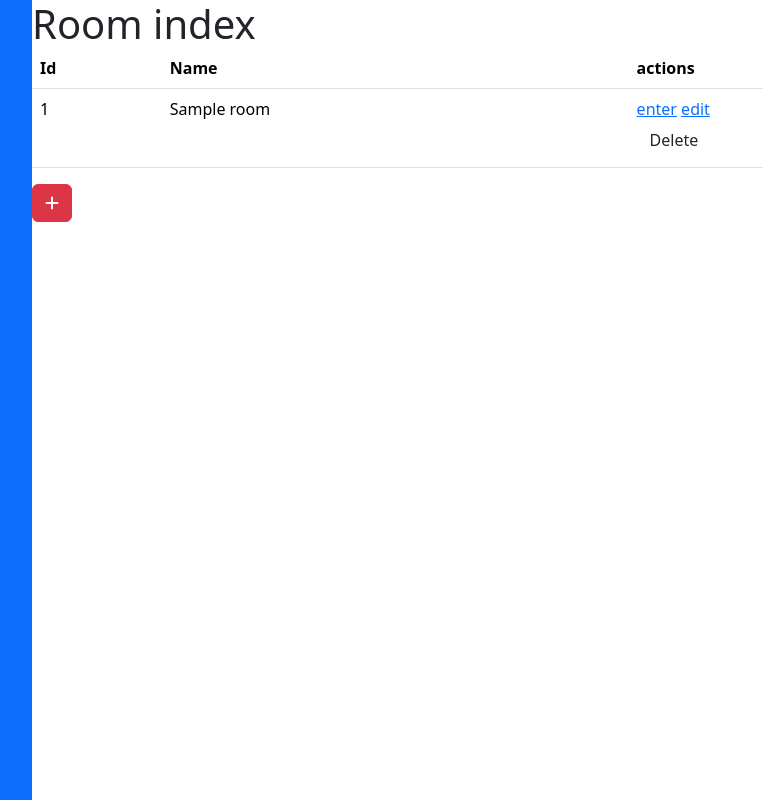
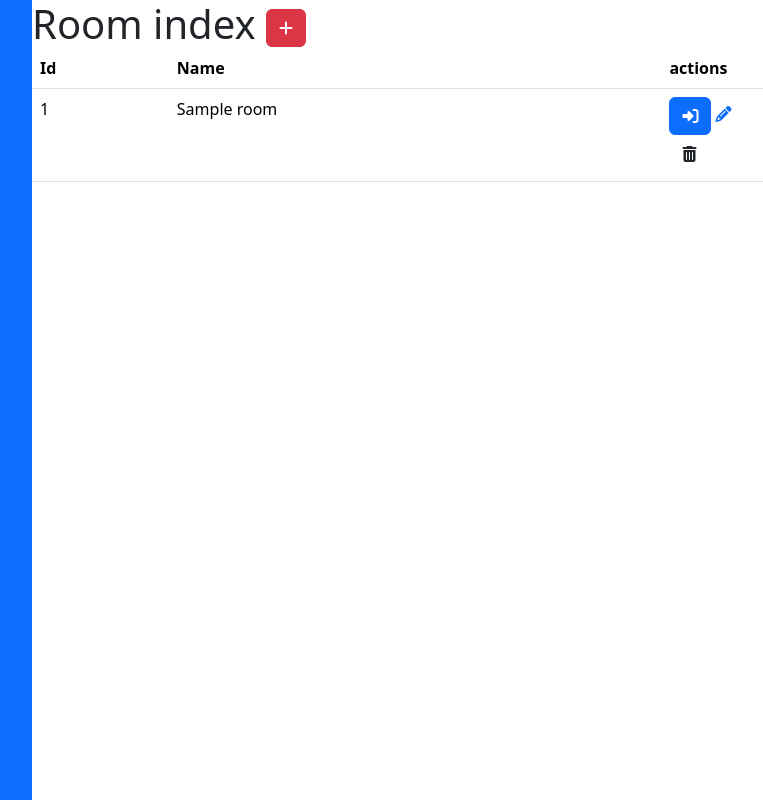
Before and after one commit to danielp67/online-chat, a Symfony app: template templates/room/index.html.twig in a window 1280 px wide. Shown: the whole page, without its empty margins (288-1051 px from the left). Run offline with Twig, Linux system fonts and the light colour scheme; the template is opened without the code that fills it: most values are stand-ins (such as "Sample title", 1, 10 or a date in 2020); some libraries are stand-ins or nearby versions.

Commit message:
improve edit and delete room

```diff
--- a/src/Controller/RoomController.php
+++ b/src/Controller/RoomController.php
@@ -92,7 +92,7 @@ class RoomController extends AbstractController
         ]);
     }
 
-    #[Route('/{id}', name: 'app_room_delete', methods: ['POST'])]
+    #[Route('/{id}/delete', name: 'app_room_delete', methods: ['GET','POST'])]
     public function delete(Request $request, Room $room, RoomRepository $roomRepository): Response
     {
         if ($this->isCsrfTokenValid('delete'.$room->getId(), $request->request->get('_token'))) {
--- a/src/Entity/Room.php
+++ b/src/Entity/Room.php
@@ -15,7 +15,7 @@ class Room
     #[ORM\Column]
     private ?int $id = null;
 
-    #[ORM\OneToMany(mappedBy: 'room', targetEntity: Message::class)]
+    #[ORM\OneToMany(mappedBy: 'room', targetEntity: Message::class, cascade: ['persist', 'remove'])]
     private Collection $message;
 
     #[ORM\Column(length: 255)]
--- a/templates/room/_delete_form.html.twig
+++ b/templates/room/_delete_form.html.twig
@@ -1,4 +1,4 @@
 <form method="post" action="{{ path('app_room_delete', {'id': room.id}) }}" onsubmit="return confirm('Are you sure you want to delete this item?');">
     <input type="hidden" name="_token" value="{{ csrf_token('delete' ~ room.id) }}">
-    <button class="btn">Delete</button>
+    <button class="btn"><i class="fa fa-trash" aria-hidden="true"></i></button>
 </form>
--- a/templates/room/edit.html.twig
+++ b/templates/room/edit.html.twig
@@ -7,7 +7,6 @@
 
     {{ include('room/_form.html.twig', {'button_label': 'Update'}) }}
 
-    <a href="{{ path('app_room_index') }}">back to list</a>
-
-    {{ include('room/_delete_form.html.twig') }}
+    <a class="btn btn-danger" href="{{ path('app_room_index') }}"><i class="fa fa-times" aria-hidden="true"></i>
+    </a>
 {% endblock %}
--- a/templates/room/index.html.twig
+++ b/templates/room/index.html.twig
@@ -11,7 +11,10 @@
     <div class="col-9 offset-3">
         <div class="col-9 offset-3 fixed-top bg-white">
 
-            <h1>Room index</h1>
+            <h1>Room index
+            <a href="{{ path('app_room_new') }}" class="btn btn-danger"><i class="fa fa-plus" aria-hidden="true"></i>
+            </a>
+            </h1>
         </div>
         <div class="mt-5">
 
@@ -30,10 +33,13 @@
                 <td>{{ room.name }}</td>
 
                 <td>
-                    <a href="{{ path('app_room_show', {'id': room.id}) }}">enter</a>
+                    <a class="btn btn-primary" href="{{ path('app_room_show', {'id': room.id}) }}"><i class="fa fa-sign-in" aria-hidden="true"></i>
+                    </a>
 
                     {% if user.id == room.createBy.id %}
-                        <a href="{{ path('app_room_edit', {'id': room.id}) }}">edit</a>
+                        <a href="{{ path('app_room_edit', {'id': room.id}) }}">
+                            <i class="fa fa-pencil" aria-hidden="true"></i>
+                        </a>
 
                         {{ include('room/_delete_form.html.twig') }}
 
@@ -49,8 +55,7 @@
     </table>
 
 
-    <a href="{{ path('app_room_new') }}" class="btn btn-danger"><i class="fa fa-plus" aria-hidden="true"></i>
-        </a>
+
         </div>
 
     </div>
--- a/templates/room/new.html.twig
+++ b/templates/room/new.html.twig
@@ -7,5 +7,6 @@
 
     {{ include('room/_form.html.twig') }}
 
-    <a href="{{ path('app_room_index') }}">back to list</a>
+    <a class="btn btn-danger" href="{{ path('app_room_index') }}"><i class="fa fa-times" aria-hidden="true"></i>
+    </a>
 {% endblock %}
```
Also changed, not shown: src/Form/RoomType.php (+7 -1 lines), templates/room/_form.html.twig (+8 -3 lines), templates/room/show.html.twig (+2 -24 lines).
